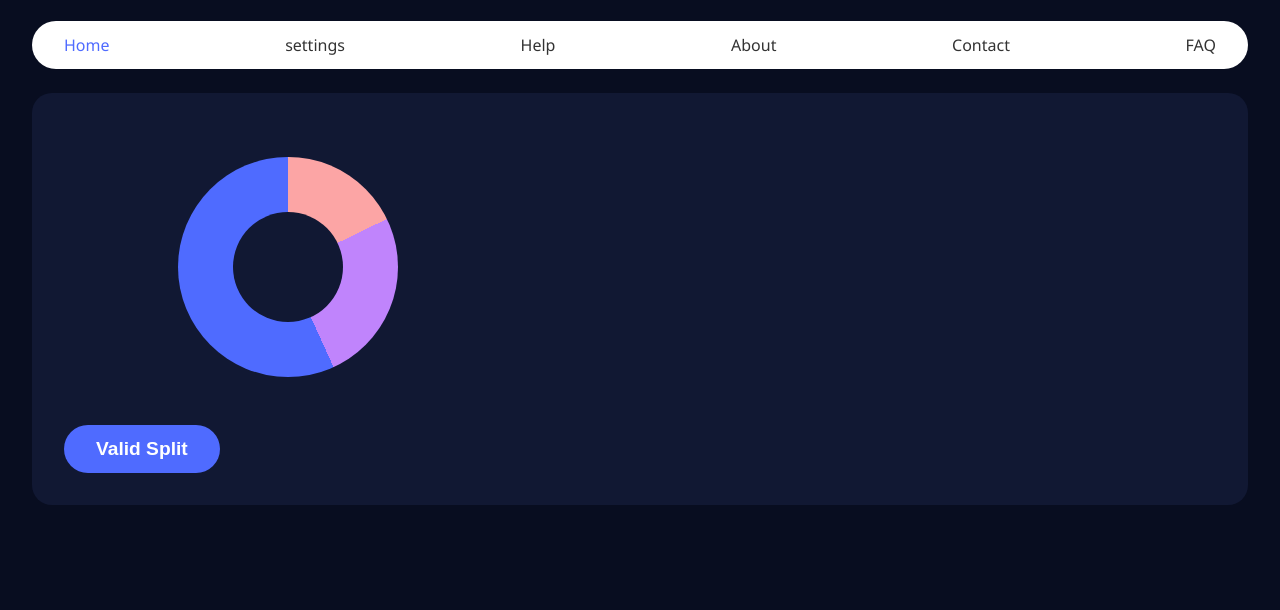
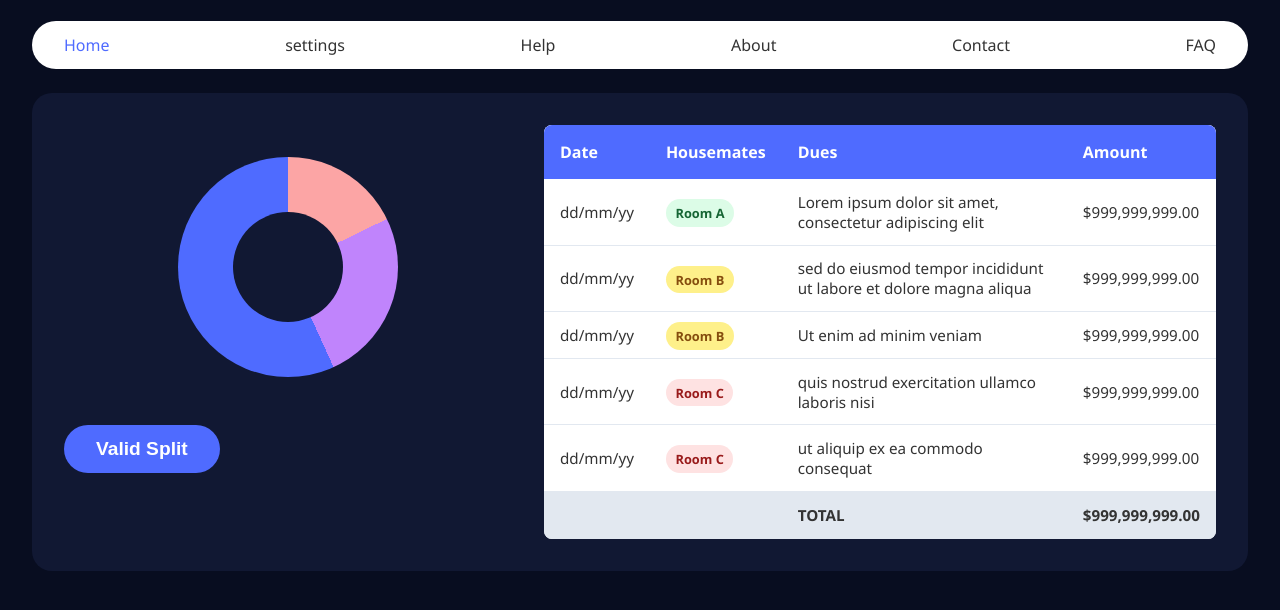
Before and after one commit to AlexHybrid/FairShare-G042, a plain HTML site: page Dashboard.html in a window 1280 px wide. Shown: the part 116-726 px from the top of the page. Drawn offline with Linux system fonts and the light colour scheme.

Commit message:
adding table

```diff
--- a/Dashboard.html
+++ b/Dashboard.html
@@ -257,3 +257,54 @@
         <div class="donut-chart"></div>
         <button class="valid-split-btn">Valid Split</button>
       </div>
+
+      <table class="data-table">
+        <thead>
+          <tr>
+            <th>Date</th>
+            <th>Housemates</th>
+            <th>Dues</th>
+            <th>Amount</th>
+          </tr>
+        </thead>
+        <tbody>
+          <tr>
+            <td>dd/mm/yy</td>
+            <td><span class="tag tag-green">Room A</span></td>
+            <td>Lorem ipsum dolor sit amet, consectetur adipiscing elit</td>
+            <td>$999,999,999.00</td>
+          </tr>
+          <tr>
+            <td>dd/mm/yy</td>
+            <td><span class="tag tag-yellow">Room B</span></td>
+            <td>sed do eiusmod tempor incididunt ut labore et dolore magna aliqua</td>
+            <td>$999,999,999.00</td>
+          </tr>
+          <tr>
+            <td>dd/mm/yy</td>
+            <td><span class="tag tag-yellow">Room B</span></td>
+            <td>Ut enim ad minim veniam</td>
+            <td>$999,999,999.00</td>
+          </tr>
+          <tr>
+            <td>dd/mm/yy</td>
+            <td><span class="tag tag-red">Room C</span></td>
+            <td>quis nostrud exercitation ullamco laboris nisi</td>
+            <td>$999,999,999.00</td>
+          </tr>
+          <tr>
+            <td>dd/mm/yy</td>
+            <td><span class="tag tag-red">Room C</span></td>
+            <td>ut aliquip ex ea commodo consequat</td>
+            <td>$999,999,999.00</td>
+          </tr>
+          <tr>
+            <td colspan="2"></td>
+            <td>TOTAL</td>
+            <td>$999,999,999.00</td>
+          </tr>
+        </tbody>
+      </table>
+
+    </div>
+  </div>
```
